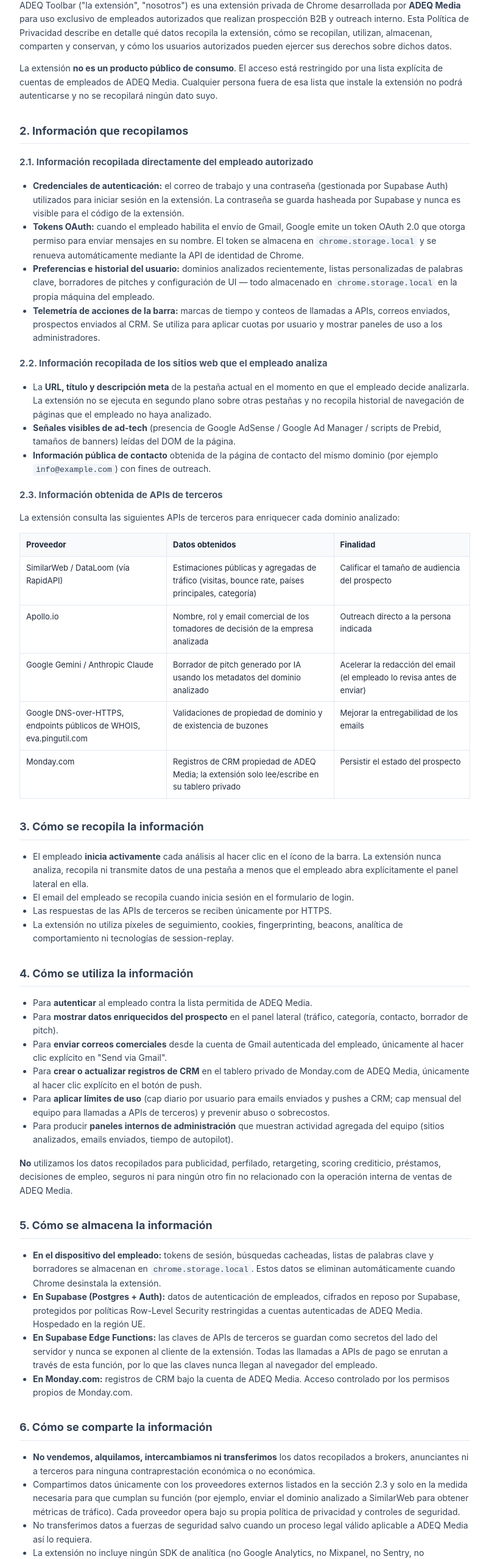
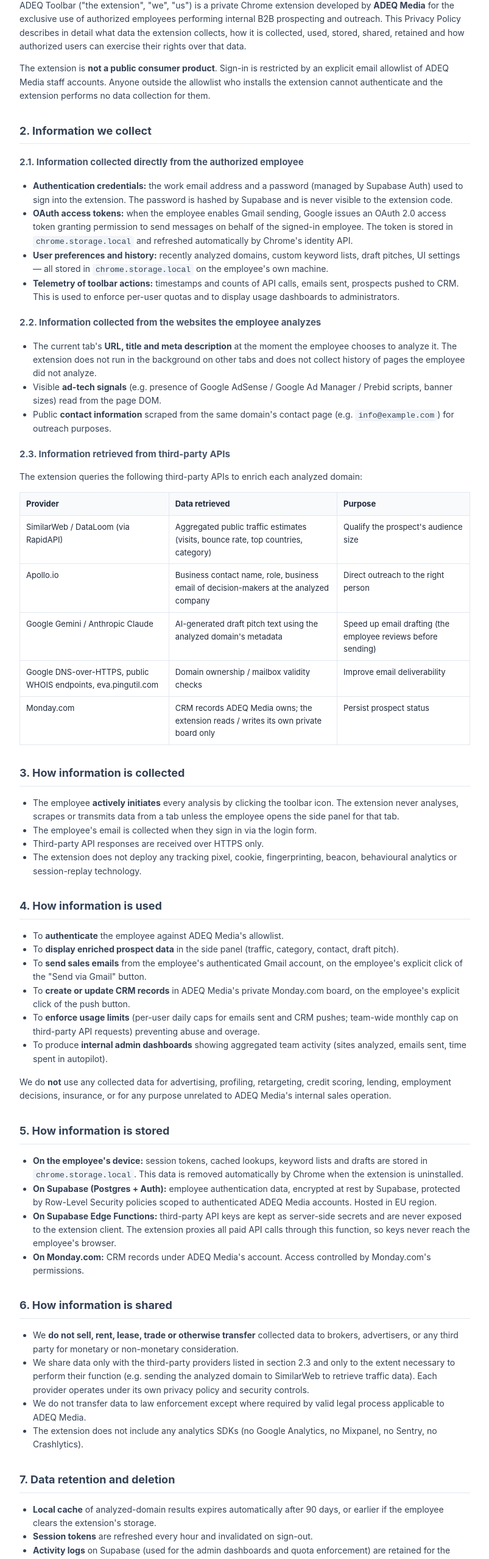
Before and after one commit to mgargiulo-cell/adeq-toolbar, a browser extension: page docs/privacy.html in a window 1280 px wide. Shown: the part 240-2797 px from the top of the page at 61% size, without its empty margins (238-1041 px from the left). Drawn offline with Linux system fonts and the light colour scheme.

Commit message:
docs: privacy back to English (Chrome reviewers + uses contact@ email)

```diff
--- a/docs/privacy.html
+++ b/docs/privacy.html
@@ -1,9 +1,9 @@
 <!DOCTYPE html>
-<html lang="es">
+<html lang="en">
 <head>
   <meta charset="UTF-8" />
   <meta name="viewport" content="width=device-width, initial-scale=1" />
-  <title>ADEQ Toolbar — Política de Privacidad</title>
+  <title>ADEQ Toolbar — Privacy Policy</title>
   <style>
     * { box-sizing: border-box; }
     body {
@@ -37,253 +37,241 @@
 </head>
 <body>
   <main>
-    <h1>ADEQ Toolbar — Política de Privacidad</h1>
-    <p class="meta">Fecha de entrada en vigor: 7 de mayo de 2026 · Última actualización: 7 de mayo de 2026 · Contacto: <a href="mailto:contact@adeqmedia.com">contact@adeqmedia.com</a></p>
+    <h1>ADEQ Toolbar — Privacy Policy</h1>
+    <p class="meta">Effective date: May 7, 2026 · Last updated: May 7, 2026 · Contact: <a href="mailto:contact@adeqmedia.com">contact@adeqmedia.com</a></p>
 
-    <h2>1. Introducción y alcance</h2>
+    <h2>1. Introduction and scope</h2>
     <p>
-      ADEQ Toolbar ("la extensión", "nosotros") es una extensión privada de Chrome
-      desarrollada por <strong>ADEQ Media</strong> para uso exclusivo de empleados
-      autorizados que realizan prospección B2B y outreach interno. Esta Política de
-      Privacidad describe en detalle qué datos recopila la extensión, cómo se recopilan,
-      utilizan, almacenan, comparten y conservan, y cómo los usuarios autorizados
-      pueden ejercer sus derechos sobre dichos datos.
+      ADEQ Toolbar ("the extension", "we", "us") is a private Chrome extension developed by
+      <strong>ADEQ Media</strong> for the exclusive use of authorized employees performing
+      internal B2B prospecting and outreach. This Privacy Policy describes in detail what
+      data the extension collects, how it is collected, used, stored, shared, retained and
+      how authorized users can exercise their rights over that data.
     </p>
     <p>
-      La extensión <strong>no es un producto público de consumo</strong>. El acceso está
-      restringido por una lista explícita de cuentas de empleados de ADEQ Media. Cualquier
-      persona fuera de esa lista que instale la extensión no podrá autenticarse y no se
-      recopilará ningún dato suyo.
+      The extension is <strong>not a public consumer product</strong>. Sign-in is restricted
+      by an explicit email allowlist of ADEQ Media staff accounts. Anyone outside the
+      allowlist who installs the extension cannot authenticate and the extension performs no
+      data collection for them.
     </p>
 
-    <h2>2. Información que recopilamos</h2>
+    <h2>2. Information we collect</h2>
 
-    <h3>2.1. Información recopilada directamente del empleado autorizado</h3>
+    <h3>2.1. Information collected directly from the authorized employee</h3>
     <ul>
-      <li><strong>Credenciales de autenticación:</strong> el correo de trabajo y una
-        contraseña (gestionada por Supabase Auth) utilizados para iniciar sesión en la
-        extensión. La contraseña se guarda hasheada por Supabase y nunca es visible para
-        el código de la extensión.</li>
-      <li><strong>Tokens OAuth:</strong> cuando el empleado habilita el envío de Gmail,
-        Google emite un token OAuth 2.0 que otorga permiso para enviar mensajes en su
-        nombre. El token se almacena en <code>chrome.storage.local</code> y se renueva
-        automáticamente mediante la API de identidad de Chrome.</li>
-      <li><strong>Preferencias e historial del usuario:</strong> dominios analizados
-        recientemente, listas personalizadas de palabras clave, borradores de pitches
-        y configuración de UI — todo almacenado en <code>chrome.storage.local</code> en
-        la propia máquina del empleado.</li>
-      <li><strong>Telemetría de acciones de la barra:</strong> marcas de tiempo y conteos
-        de llamadas a APIs, correos enviados, prospectos enviados al CRM. Se utiliza para
-        aplicar cuotas por usuario y mostrar paneles de uso a los administradores.</li>
+      <li><strong>Authentication credentials:</strong> the work email address and a
+        password (managed by Supabase Auth) used to sign into the extension. The password
+        is hashed by Supabase and is never visible to the extension code.</li>
+      <li><strong>OAuth access tokens:</strong> when the employee enables Gmail sending,
+        Google issues an OAuth 2.0 access token granting permission to send messages on
+        behalf of the signed-in employee. The token is stored in
+        <code>chrome.storage.local</code> and refreshed automatically by Chrome's identity
+        API.</li>
+      <li><strong>User preferences and history:</strong> recently analyzed domains, custom
+        keyword lists, draft pitches, UI settings — all stored in
+        <code>chrome.storage.local</code> on the employee's own machine.</li>
+      <li><strong>Telemetry of toolbar actions:</strong> timestamps and counts of API
+        calls, emails sent, prospects pushed to CRM. This is used to enforce per-user
+        quotas and to display usage dashboards to administrators.</li>
     </ul>
 
-    <h3>2.2. Información recopilada de los sitios web que el empleado analiza</h3>
+    <h3>2.2. Information collected from the websites the employee analyzes</h3>
     <ul>
-      <li>La <strong>URL, título y descripción meta</strong> de la pestaña actual en el
-        momento en que el empleado decide analizarla. La extensión no se ejecuta en
-        segundo plano sobre otras pestañas y no recopila historial de navegación de
-        páginas que el empleado no haya analizado.</li>
-      <li><strong>Señales visibles de ad-tech</strong> (presencia de Google AdSense /
-        Google Ad Manager / scripts de Prebid, tamaños de banners) leídas del DOM de la
-        página.</li>
-      <li><strong>Información pública de contacto</strong> obtenida de la página de
-        contacto del mismo dominio (por ejemplo <code>info@example.com</code>) con fines
-        de outreach.</li>
+      <li>The current tab's <strong>URL, title and meta description</strong> at the moment
+        the employee chooses to analyze it. The extension does not run in the background on
+        other tabs and does not collect history of pages the employee did not analyze.</li>
+      <li>Visible <strong>ad-tech signals</strong> (e.g. presence of Google AdSense /
+        Google Ad Manager / Prebid scripts, banner sizes) read from the page DOM.</li>
+      <li>Public <strong>contact information</strong> scraped from the same domain's
+        contact page (e.g. <code>info@example.com</code>) for outreach purposes.</li>
     </ul>
 
-    <h3>2.3. Información obtenida de APIs de terceros</h3>
-    <p>La extensión consulta las siguientes APIs de terceros para enriquecer cada dominio analizado:</p>
+    <h3>2.3. Information retrieved from third-party APIs</h3>
+    <p>The extension queries the following third-party APIs to enrich each analyzed domain:</p>
     <table>
       <thead>
-        <tr><th>Proveedor</th><th>Datos obtenidos</th><th>Finalidad</th></tr>
+        <tr><th>Provider</th><th>Data retrieved</th><th>Purpose</th></tr>
       </thead>
       <tbody>
         <tr>
-          <td>SimilarWeb / DataLoom (vía RapidAPI)</td>
-          <td>Estimaciones públicas y agregadas de tráfico (visitas, bounce rate, países principales, categoría)</td>
-          <td>Calificar el tamaño de audiencia del prospecto</td>
+          <td>SimilarWeb / DataLoom (via RapidAPI)</td>
+          <td>Aggregated public traffic estimates (visits, bounce rate, top countries, category)</td>
+          <td>Qualify the prospect's audience size</td>
         </tr>
         <tr>
           <td>Apollo.io</td>
-          <td>Nombre, rol y email comercial de los tomadores de decisión de la empresa analizada</td>
-          <td>Outreach directo a la persona indicada</td>
+          <td>Business contact name, role, business email of decision-makers at the analyzed company</td>
+          <td>Direct outreach to the right person</td>
         </tr>
         <tr>
           <td>Google Gemini / Anthropic Claude</td>
-          <td>Borrador de pitch generado por IA usando los metadatos del dominio analizado</td>
-          <td>Acelerar la redacción del email (el empleado lo revisa antes de enviar)</td>
+          <td>AI-generated draft pitch text using the analyzed domain's metadata</td>
+          <td>Speed up email drafting (the employee reviews before sending)</td>
         </tr>
         <tr>
-          <td>Google DNS-over-HTTPS, endpoints públicos de WHOIS, eva.pingutil.com</td>
-          <td>Validaciones de propiedad de dominio y de existencia de buzones</td>
-          <td>Mejorar la entregabilidad de los emails</td>
+          <td>Google DNS-over-HTTPS, public WHOIS endpoints, eva.pingutil.com</td>
+          <td>Domain ownership / mailbox validity checks</td>
+          <td>Improve email deliverability</td>
         </tr>
         <tr>
           <td>Monday.com</td>
-          <td>Registros de CRM propiedad de ADEQ Media; la extensión solo lee/escribe en su tablero privado</td>
-          <td>Persistir el estado del prospecto</td>
+          <td>CRM records ADEQ Media owns; the extension reads / writes its own private board only</td>
+          <td>Persist prospect status</td>
         </tr>
       </tbody>
     </table>
 
-    <h2>3. Cómo se recopila la información</h2>
+    <h2>3. How information is collected</h2>
     <ul>
-      <li>El empleado <strong>inicia activamente</strong> cada análisis al hacer clic en
-        el ícono de la barra. La extensión nunca analiza, recopila ni transmite datos de
-        una pestaña a menos que el empleado abra explícitamente el panel lateral en ella.</li>
-      <li>El email del empleado se recopila cuando inicia sesión en el formulario de login.</li>
-      <li>Las respuestas de las APIs de terceros se reciben únicamente por HTTPS.</li>
-      <li>La extensión no utiliza píxeles de seguimiento, cookies, fingerprinting,
-        beacons, analítica de comportamiento ni tecnologías de session-replay.</li>
+      <li>The employee <strong>actively initiates</strong> every analysis by clicking the
+        toolbar icon. The extension never analyses, scrapes or transmits data from a tab
+        unless the employee opens the side panel for that tab.</li>
+      <li>The employee's email is collected when they sign in via the login form.</li>
+      <li>Third-party API responses are received over HTTPS only.</li>
+      <li>The extension does not deploy any tracking pixel, cookie, fingerprinting,
+        beacon, behavioural analytics or session-replay technology.</li>
     </ul>
 
-    <h2>4. Cómo se utiliza la información</h2>
+    <h2>4. How information is used</h2>
     <ul>
-      <li>Para <strong>autenticar</strong> al empleado contra la lista permitida de ADEQ Media.</li>
-      <li>Para <strong>mostrar datos enriquecidos del prospecto</strong> en el panel
-        lateral (tráfico, categoría, contacto, borrador de pitch).</li>
-      <li>Para <strong>enviar correos comerciales</strong> desde la cuenta de Gmail
-        autenticada del empleado, únicamente al hacer clic explícito en "Send via Gmail".</li>
-      <li>Para <strong>crear o actualizar registros de CRM</strong> en el tablero privado
-        de Monday.com de ADEQ Media, únicamente al hacer clic explícito en el botón de push.</li>
-      <li>Para <strong>aplicar límites de uso</strong> (cap diario por usuario para
-        emails enviados y pushes a CRM; cap mensual del equipo para llamadas a APIs de
-        terceros) y prevenir abuso o sobrecostos.</li>
-      <li>Para producir <strong>paneles internos de administración</strong> que muestran
-        actividad agregada del equipo (sitios analizados, emails enviados, tiempo de
-        autopilot).</li>
+      <li>To <strong>authenticate</strong> the employee against ADEQ Media's allowlist.</li>
+      <li>To <strong>display enriched prospect data</strong> in the side panel (traffic,
+        category, contact, draft pitch).</li>
+      <li>To <strong>send sales emails</strong> from the employee's authenticated Gmail
+        account, on the employee's explicit click of the "Send via Gmail" button.</li>
+      <li>To <strong>create or update CRM records</strong> in ADEQ Media's private
+        Monday.com board, on the employee's explicit click of the push button.</li>
+      <li>To <strong>enforce usage limits</strong> (per-user daily caps for emails sent
+        and CRM pushes; team-wide monthly cap on third-party API requests) preventing
+        abuse and overage.</li>
+      <li>To produce <strong>internal admin dashboards</strong> showing aggregated
+        team activity (sites analyzed, emails sent, time spent in autopilot).</li>
     </ul>
     <p>
-      <strong>No</strong> utilizamos los datos recopilados para publicidad, perfilado,
-      retargeting, scoring crediticio, préstamos, decisiones de empleo, seguros ni para
-      ningún otro fin no relacionado con la operación interna de ventas de ADEQ Media.
+      We do <strong>not</strong> use any collected data for advertising, profiling,
+      retargeting, credit scoring, lending, employment decisions, insurance, or for
+      any purpose unrelated to ADEQ Media's internal sales operation.
     </p>
 
-    <h2>5. Cómo se almacena la información</h2>
+    <h2>5. How information is stored</h2>
     <ul>
-      <li><strong>En el dispositivo del empleado:</strong> tokens de sesión, búsquedas
-        cacheadas, listas de palabras clave y borradores se almacenan en
-        <code>chrome.storage.local</code>. Estos datos se eliminan automáticamente cuando
-        Chrome desinstala la extensión.</li>
-      <li><strong>En Supabase (Postgres + Auth):</strong> datos de autenticación de
-        empleados, cifrados en reposo por Supabase, protegidos por políticas Row-Level
-        Security restringidas a cuentas autenticadas de ADEQ Media. Hospedado en la
-        región UE.</li>
-      <li><strong>En Supabase Edge Functions:</strong> las claves de APIs de terceros se
-        guardan como secretos del lado del servidor y nunca se exponen al cliente de la
-        extensión. Todas las llamadas a APIs de pago se enrutan a través de esta
-        función, por lo que las claves nunca llegan al navegador del empleado.</li>
-      <li><strong>En Monday.com:</strong> registros de CRM bajo la cuenta de ADEQ Media.
-        Acceso controlado por los permisos propios de Monday.com.</li>
+      <li><strong>On the employee's device:</strong> session tokens, cached lookups,
+        keyword lists and drafts are stored in <code>chrome.storage.local</code>. This
+        data is removed automatically by Chrome when the extension is uninstalled.</li>
+      <li><strong>On Supabase (Postgres + Auth):</strong> employee authentication data,
+        encrypted at rest by Supabase, protected by Row-Level Security policies
+        scoped to authenticated ADEQ Media accounts. Hosted in EU region.</li>
+      <li><strong>On Supabase Edge Functions:</strong> third-party API keys are kept as
+        server-side secrets and are never exposed to the extension client. The extension
+        proxies all paid API calls through this function, so keys never reach the
+        employee's browser.</li>
+      <li><strong>On Monday.com:</strong> CRM records under ADEQ Media's account. Access
+        controlled by Monday.com's permissions.</li>
     </ul>
 
-    <h2>6. Cómo se comparte la información</h2>
+    <h2>6. How information is shared</h2>
     <ul>
-      <li><strong>No vendemos, alquilamos, intercambiamos ni transferimos</strong> los
-        datos recopilados a brokers, anunciantes ni a terceros para ninguna contraprestación
-        económica o no económica.</li>
-      <li>Compartimos datos únicamente con los proveedores externos listados en la
-        sección 2.3 y solo en la medida necesaria para que cumplan su función (por ejemplo,
-        enviar el dominio analizado a SimilarWeb para obtener métricas de tráfico). Cada
-        proveedor opera bajo su propia política de privacidad y controles de seguridad.</li>
-      <li>No transferimos datos a fuerzas de seguridad salvo cuando un proceso legal
-        válido aplicable a ADEQ Media así lo requiera.</li>
-      <li>La extensión no incluye ningún SDK de analítica (no Google Analytics, no
+      <li>We <strong>do not sell, rent, lease, trade or otherwise transfer</strong>
+        collected data to brokers, advertisers, or any third party for monetary or
+        non-monetary consideration.</li>
+      <li>We share data only with the third-party providers listed in section 2.3 and
+        only to the extent necessary to perform their function (e.g. sending the analyzed
+        domain to SimilarWeb to retrieve traffic data). Each provider operates under its
+        own privacy policy and security controls.</li>
+      <li>We do not transfer data to law enforcement except where required by valid
+        legal process applicable to ADEQ Media.</li>
+      <li>The extension does not include any analytics SDKs (no Google Analytics, no
         Mixpanel, no Sentry, no Crashlytics).</li>
     </ul>
 
-    <h2>7. Retención y eliminación de datos</h2>
+    <h2>7. Data retention and deletion</h2>
     <ul>
-      <li>El <strong>caché local</strong> de resultados de dominios analizados expira
-        automáticamente a los 90 días, o antes si el empleado limpia el almacenamiento
-        de la extensión.</li>
-      <li>Los <strong>tokens de sesión</strong> se renuevan cada hora y se invalidan al
-        cerrar sesión.</li>
-      <li>Los <strong>registros de actividad</strong> en Supabase (utilizados para los
-        paneles administrativos y el control de cuotas) se conservan durante la vida
-        útil de la cuenta de ADEQ Media. Un empleado puede solicitar la eliminación
-        anticipada de sus registros personales escribiendo al contacto indicado abajo.</li>
-      <li>Los <strong>tokens OAuth</strong> emitidos por Google se revocan cuando el
-        empleado cierra sesión o quita el acceso de la extensión desde
-        <a href="https://myaccount.google.com/permissions" target="_blank" rel="noopener">la página de permisos de su Cuenta de Google</a>.</li>
+      <li><strong>Local cache</strong> of analyzed-domain results expires automatically
+        after 90 days, or earlier if the employee clears the extension's storage.</li>
+      <li><strong>Session tokens</strong> are refreshed every hour and invalidated on
+        sign-out.</li>
+      <li><strong>Activity logs</strong> on Supabase (used for the admin dashboards and
+        quota enforcement) are retained for the duration of the ADEQ Media account.
+        An employee may request earlier deletion of their personal log entries by
+        emailing the contact below.</li>
+      <li><strong>OAuth tokens</strong> issued by Google are revoked when the employee
+        signs out or removes the extension's access from
+        <a href="https://myaccount.google.com/permissions" target="_blank" rel="noopener">their Google Account permissions page</a>.</li>
     </ul>
 
-    <h2>8. Tus derechos</h2>
-    <p>Los empleados autorizados de ADEQ Media pueden, en cualquier momento:</p>
+    <h2>8. Your rights</h2>
+    <p>Authorized ADEQ Media employees can, at any time:</p>
     <ul>
-      <li>Cerrar sesión y revocar la concesión de OAuth.</li>
-      <li>Borrar todos los datos almacenados localmente desde la configuración de
-        extensiones de Chrome.</li>
-      <li>Solicitar una copia, o la eliminación, de sus registros personales en el
-        proyecto Supabase de ADEQ Media, escribiendo al contacto indicado abajo.</li>
-      <li>Oponerse a un procesamiento específico dejando de usar la extensión.</li>
+      <li>Sign out and revoke the OAuth grant.</li>
+      <li>Clear all locally stored extension data via Chrome's extension settings.</li>
+      <li>Request a copy of, or deletion of, their personal records held in the
+        ADEQ Media Supabase project, by writing to the contact below.</li>
+      <li>Object to specific processing by ceasing to use the extension.</li>
     </ul>
 
-    <h2>9. Justificación de permisos (Chrome Web Store)</h2>
+    <h2>9. Permissions justification (Chrome Web Store)</h2>
     <ul>
-      <li><code>activeTab</code> + <code>scripting</code> — leer URL/título/meta solo de
-        la pestaña sobre la cual el empleado abre activamente el panel lateral.</li>
-      <li><code>tabs</code> — abrir URLs de prospectos seleccionados en pestañas en
-        segundo plano cuando el empleado dispara una acción masiva.</li>
-      <li><code>storage</code> — caché local de sesión, borradores y configuración.</li>
-      <li><code>identity</code> — OAuth de Google para que el empleado pueda enviar
-        correos comerciales desde su propia cuenta de Gmail.</li>
-      <li><code>sidePanel</code> — renderizar la UI de la barra como panel lateral.</li>
-      <li>Permiso de host <code>&lt;all_urls&gt;</code> — el equipo prospecta a través
-        de toda la web abierta; no podemos predecir qué dominio publisher analizará el
-        empleado. El acceso sigue siendo estrictamente por pestaña y solo cuando el
-        empleado abre el panel lateral.</li>
+      <li><code>activeTab</code> + <code>scripting</code> — read URL/title/meta only of
+        the tab the employee actively opens the side panel on.</li>
+      <li><code>tabs</code> — open shortlisted prospect URLs in background tabs when the
+        employee triggers a bulk action.</li>
+      <li><code>storage</code> — local cache for session, drafts, settings.</li>
+      <li><code>identity</code> — Google OAuth so the employee can send sales emails
+        from their own Gmail account.</li>
+      <li><code>sidePanel</code> — render the toolbar UI as a side panel.</li>
+      <li><code>&lt;all_urls&gt;</code> host permission — the team prospects across the
+        open web; we cannot predict in advance which publisher domain the employee will
+        analyze. Access is still strictly per-tab and only when the employee opens the
+        side panel.</li>
     </ul>
 
-    <h2>10. Medidas de seguridad</h2>
+    <h2>10. Security measures</h2>
     <ul>
-      <li>Todo el tráfico de red usa HTTPS / TLS 1.2 o superior.</li>
-      <li>Las claves de APIs de terceros viven como secretos del lado del servidor en
-        Supabase — nunca se empaquetan en la extensión y nunca se exponen al navegador.</li>
-      <li>Row-Level Security de Supabase restringe cada tabla a cuentas autenticadas
-        de ADEQ Media.</li>
-      <li>La identidad de Gmail se verifica contra el email autenticado en Supabase
-        antes de enviar cualquier correo, evitando que un empleado envíe desde la
-        casilla de otro.</li>
-      <li>La extensión no contiene código cargado remotamente; el bundle completo se
-        revisa antes de cada envío al Chrome Web Store.</li>
+      <li>All network traffic uses HTTPS / TLS 1.2+.</li>
+      <li>Third-party API keys live as server-side Supabase secrets — never bundled in
+        the extension and never exposed to the browser.</li>
+      <li>Supabase Row-Level Security restricts every table to authenticated ADEQ Media
+        accounts.</li>
+      <li>Gmail identity is checked against the signed-in Supabase email before any
+        email is sent, preventing one employee from sending from another's mailbox.</li>
+      <li>The extension contains no remotely loaded code; the entire bundle is reviewed
+        before each Chrome Web Store submission.</li>
     </ul>
 
-    <h2>11. Privacidad de menores</h2>
+    <h2>11. Children's privacy</h2>
     <p>
-      ADEQ Toolbar es una herramienta corporativa interna para empleados adultos de
-      ADEQ Media. No está dirigida a menores y no recopila intencionalmente datos de
-      personas menores de 16 años. Si descubrimos que se han recopilado datos de un
-      menor por error, serán eliminados de inmediato tras la notificación.
+      ADEQ Toolbar is an internal corporate tool for adult employees of ADEQ Media. It
+      is not directed at children and does not knowingly collect any data from anyone
+      under the age of 16. If we discover that data from a minor has been collected in
+      error, it will be deleted immediately upon notification.
     </p>
 
-    <h2>12. Transferencias internacionales de datos</h2>
+    <h2>12. International data transfers</h2>
     <p>
-      ADEQ Media opera desde Latinoamérica. Los recursos de Supabase están alojados en
-      la UE. Los proveedores externos (Google, Apollo, Anthropic, vendors de RapidAPI)
-      operan globalmente; los datos enviados a ellos pueden ser procesados en Estados
-      Unidos u otras jurisdicciones donde mantengan infraestructura. Al usar la
-      extensión, los empleados consienten dicho procesamiento transfronterizo para los
-      fines limitados descritos arriba.
+      ADEQ Media operates from Latin America. Supabase resources are hosted in the EU.
+      Third-party providers (Google, Apollo, Anthropic, RapidAPI vendors) operate
+      globally; data sent to them may be processed in the United States or other
+      jurisdictions where they maintain infrastructure. By using the extension,
+      employees consent to such cross-border processing for the limited purposes
+      described above.
     </p>
 
-    <h2>13. Cambios en esta política</h2>
+    <h2>13. Changes to this policy</h2>
     <p>
-      Podemos actualizar esta Política de Privacidad ocasionalmente. La fecha de
-      "Última actualización" en la parte superior refleja la última revisión. Los
-      cambios sustanciales serán comunicados por email a todas las cuentas autorizadas
-      de ADEQ Media. El uso continuado de la extensión tras un cambio constituye
-      aceptación de la política revisada.
+      We may update this Privacy Policy from time to time. The "Last updated" date at
+      the top reflects the latest revision. Material changes will be communicated by
+      email to all allowlisted ADEQ Media accounts. Continued use of the extension
+      after a change constitutes acceptance of the revised policy.
     </p>
 
-    <h2>14. Contacto</h2>
+    <h2>14. Contact</h2>
     <p>
-      Para cualquier consulta, reclamo o para ejercer los derechos descritos arriba:
+      For any question, request, complaint or to exercise the rights described above:
     </p>
     <ul>
       <li>Email: <a href="mailto:contact@adeqmedia.com">contact@adeqmedia.com</a></li>
-      <li>Correspondencia postal: ADEQ Media — Privacy Officer (escribir al email de
-        arriba para solicitar la dirección registrada actual).</li>
+      <li>Postal: ADEQ Media — Privacy Officer (write to the email above to request the
+        current registered address).</li>
     </ul>
   </main>
 </body>
```
